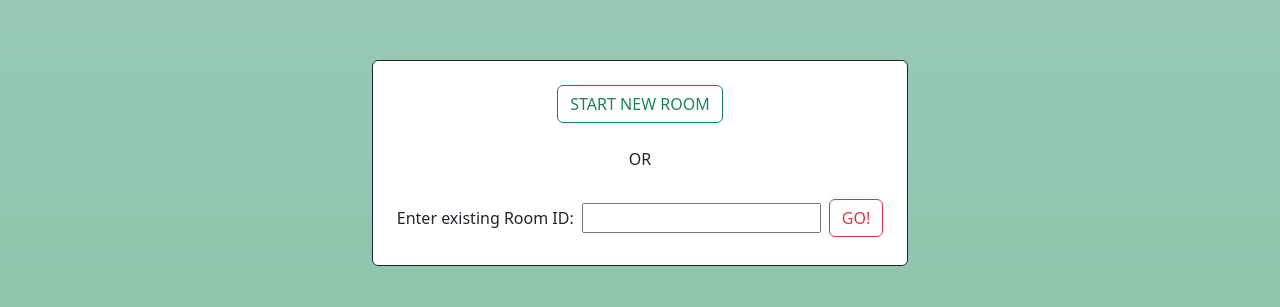
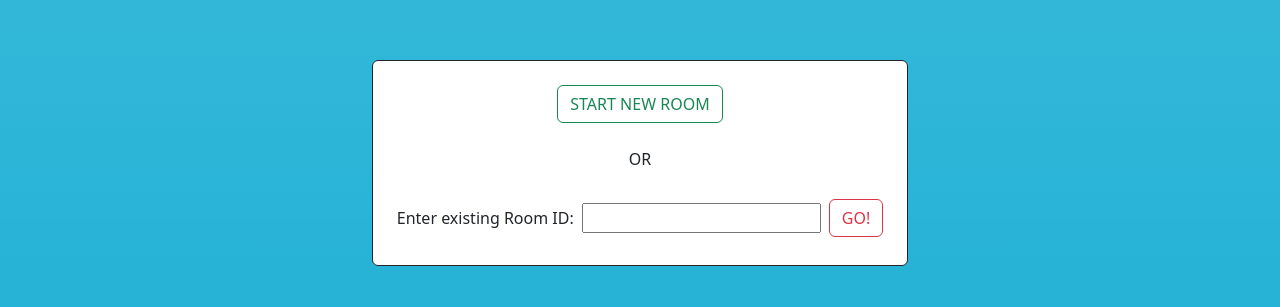
Before and after one commit to di0g0a1v3s/set-game-react-ts, a React (Create React App) app: page / in a window 1280 px wide. Shown: the part 237-544 px from the top of the page. Built offline with nearby package versions, Linux system fonts and the light colour scheme.

Commit message:
style changes

```diff
--- a/src/css/index.css
+++ b/src/css/index.css
@@ -10,6 +10,10 @@ body {
 code {
   font-family: source-code-pro, Menlo, Monaco, Consolas, 'Courier New',
     monospace;
+}
+
+.bg{
+  background-color: #00a6cfe4;
 }
 
 .set-board{
--- a/src/ui/MainMenu.tsx
+++ b/src/ui/MainMenu.tsx
@@ -35,7 +35,7 @@ export class MainMenu extends React.Component<{}, MainMenuState> {
     }
 
     render(): React.ReactNode {
-        return <div className='d-flex bg-success bg-opacity-50 bg-gradient flex-column justify-content-center align-items-center min-vh-100' >
+        return <div className='d-flex bg bg-opacity-50 bg-gradient flex-column justify-content-center align-items-center min-vh-100' >
             { (this.state.showMainMenu || this.state.gameRoom == null) ?
             <div className='bg-body p-4 border border-dark rounded m-4'>
                 <div className='d-flex justify-content-center align-items-center'>
@@ -46,10 +46,16 @@ export class MainMenu extends React.Component<{}, MainMenuState> {
                 <div className='d-flex justify-content-center align-items-center m-4'>
                     OR
                 </div>
-                <div className='d-flex justify-content-center align-items-center'>
+                <div className='d-flex flex-column flex-sm-row justify-content-center align-items-center'>
                     <label>Enter existing Room ID:</label>
                     <input className="m-2" value={this.state.inputValue} onChange={(evt) => this.setState({inputValue: evt.target.value})}></input>
-                    <Button variant='outline-danger' onClick={() => this.enterExistingRoom(this.state.inputValue)}>GO!</Button>
+                    <Button variant='outline-danger' onClick={
+                        () => {
+                            if(this.state.inputValue != null && this.state.inputValue !== "") {
+                                this.enterExistingRoom(this.state.inputValue)
+                            }
+                        }
+                    }>GO!</Button>
                 </div>
             </div>
             : <div className='d-flex justify-content-center align-items-center p-4'>
```
